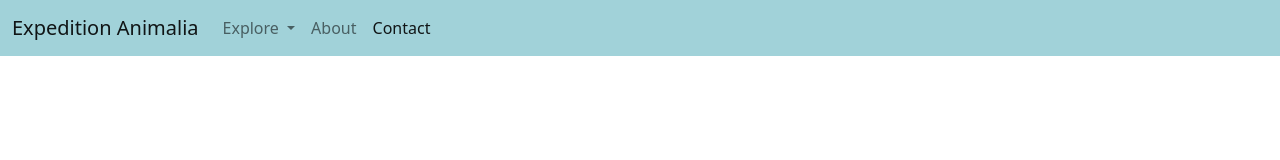
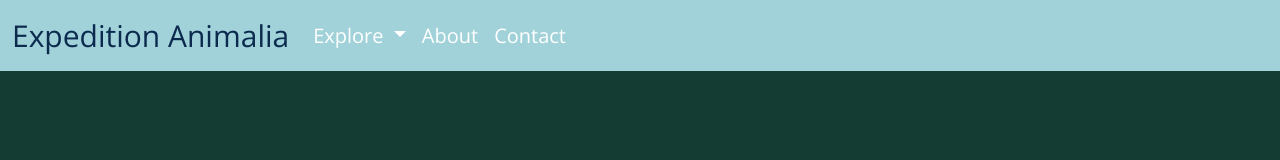
Before and after one commit to ferranbecker/Expedition-Animalia, a plain HTML site: page index.html in a window 1280 px wide. Drawn offline with nearby package versions, Linux system fonts and the light colour scheme; a web font is replaced by a local one.

Commit message:
changed css properties of navbar and added css variables

```diff
--- a/css/styles.css
+++ b/css/styles.css
@@ -1,5 +1,27 @@
+:root{
+    --primary-color:#153C32;
+    --secondary-color: #a1d2d9;
+    --accent-color:#0b2a4e;
+}
+
+body{
+    background: var(--primary-color);
+}
+
+
 .navbar{
-    background: #A1D2D9!important;
+    background: var(--secondary-color)!important;
+    font-family: 'Open Sans', sans-serif;
+    font-weight: 400;}
+.navbar-brand{
+    font-size: 30px;
+    color: var(--accent-color)
 }
+.nav-link{
+    color:#fff;
+    font-size: 20px;
+}
+
+
 /*font-family: 'Open Sans', sans-serif;
 font-family: 'Source Serif Pro', serif;
--- a/index.html
+++ b/index.html
@@ -38,7 +38,7 @@
     <title>Expedition Animalia</title>
   </head>
   <body>
-    <nav class="navbar navbar-expand-lg bg-light">
+    <nav class="navbar fixed-top navbar-expand-lg bg-light">
       <div class="container-fluid">
         <a class="navbar-brand" href="#">Expedition Animalia</a>
         <button
@@ -73,9 +73,10 @@
               <a class="nav-link" href="#">About</a>
             </li>
             <li class="nav-item">
-              <a class="nav-link active" aria-current="page" href="#"
+              <a class="nav-link " href="#"
                 >Contact</a
               >
+
             </li>
           </ul>
         </div>
@@ -83,3 +84,5 @@
     </nav>
   </body>
 </html>
+
+---><a class="nav-link active" aria-current="page"
```
